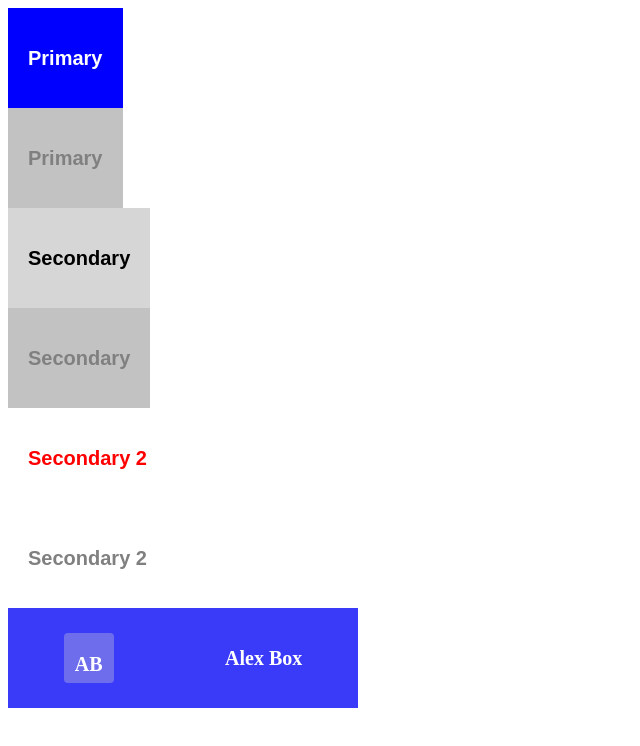
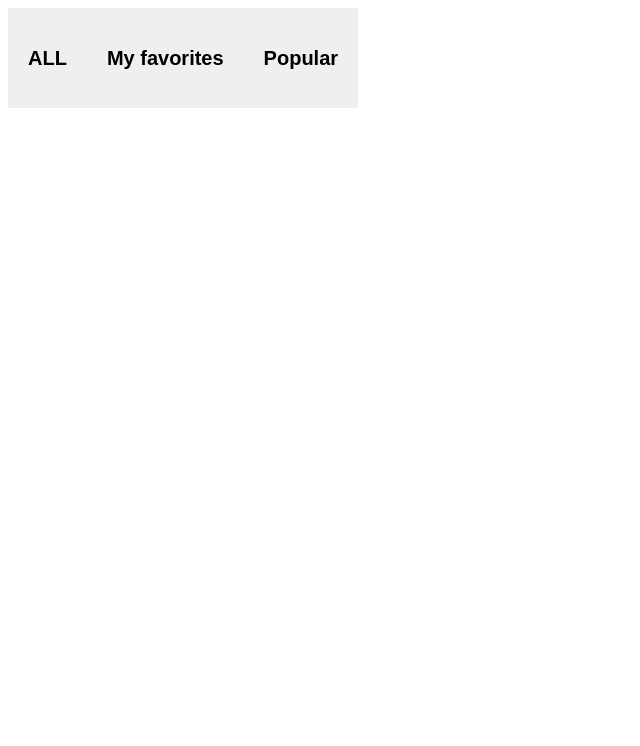
Before and after one commit to volirimx/FE104-react, a React (Vite) app: page / in a window 1280 px wide. Shown: the top 746 px of the page, without its empty margins (0-640 px from the left). Built offline with nearby package versions, Linux system fonts and the light colour scheme.

Commit message:
start tabs

```diff
--- a/src/App.tsx
+++ b/src/App.tsx
@@ -3,6 +3,8 @@ import './componets/Button/button';
 import { Button } from './componets/Button/button';
 import './componets/UserName/userName';
 import { User } from './componets/UserName/userName';
+import './componets/Tabs/tabs';
+import { Tabs } from './componets/Tabs/tabs';
 
 function App() {
   const hendlePrimariButtonClick = () => {
@@ -11,7 +13,7 @@ function App() {
 
   return (
     <div>
-      <Button
+      {/* <Button
         text='Primary'
         mode='primary'
         disabled={false}
@@ -46,8 +48,26 @@ function App() {
         mode='secondary2'
         disabled={true}
         onClick={hendlePrimariButtonClick}
+      /> */}
+      {/* <User userName='Alex Box' /> */}
+      <Tabs
+        text='ALL'
+        mode='all'
+        disabled={false}
+        onClick={hendlePrimariButtonClick}
       />
-      <User userName='Alex Box' />
+      <Tabs
+        text='My favorites'
+        mode='myFavorites'
+        disabled={false}
+        onClick={hendlePrimariButtonClick}
+      />
+      <Tabs
+        text='Popular'
+        mode='popular'
+        disabled={false}
+        onClick={hendlePrimariButtonClick}
+      />
     </div>
   );
 }
--- /dev/null
+++ b/src/componets/Tabs/tabs.module.css
@@ -0,0 +1,60 @@
+.tabs {
+  height: 40px;
+  min-height: 100px;
+  padding: 20px;
+  border: none;
+  cursor: pointer;
+  font-size: 20px;
+  font-weight: bold;
+}
+.all {
+  color: black;
+}
+
+.all:hover {
+  color: rgb(99, 99, 237);
+}
+
+.all:active {
+  color: black;
+  border-bottom: 4px solid rgb(134, 134, 134);
+}
+
+.all:disabled {
+  background-color: rgb(194, 194, 194);
+  color: gray;
+}
+.myFavorites {
+  color: black;
+}
+
+.myFavorites:hover {
+  color: rgb(99, 99, 237);
+}
+
+.myFavorites:active {
+  color: black;
+  border-bottom: 4px solid rgb(134, 134, 134);
+}
+
+.myFavorites:disabled {
+  background-color: rgb(194, 194, 194);
+  color: gray;
+}
+.popular {
+  color: black;
+}
+
+.popular:hover {
+  color: rgb(99, 99, 237);
+}
+
+.popular:active {
+  color: black;
+  border-bottom: 4px solid rgb(134, 134, 134);
+}
+
+.popular:disabled {
+  background-color: rgb(194, 194, 194);
+  color: gray;
+}
--- /dev/null
+++ b/src/componets/Tabs/tabs.tsx
@@ -0,0 +1,22 @@
+import styles from './tabs.module.css';
+
+type TabsMode = 'all' | 'myFavorites' | 'popular';
+
+interface Tabs {
+  text: string;
+  mode: TabsMode;
+  disabled?: boolean;
+  onClick: (...args: any) => any;
+}
+
+export const Tabs = ({ text, mode, disabled, onClick }: Tabs) => {
+  return (
+    <button
+      className={`${styles.tabs} ${styles[mode]}`}
+      disabled={disabled}
+      onClick={onClick}
+    >
+      {text}
+    </button>
+  );
+};
```
